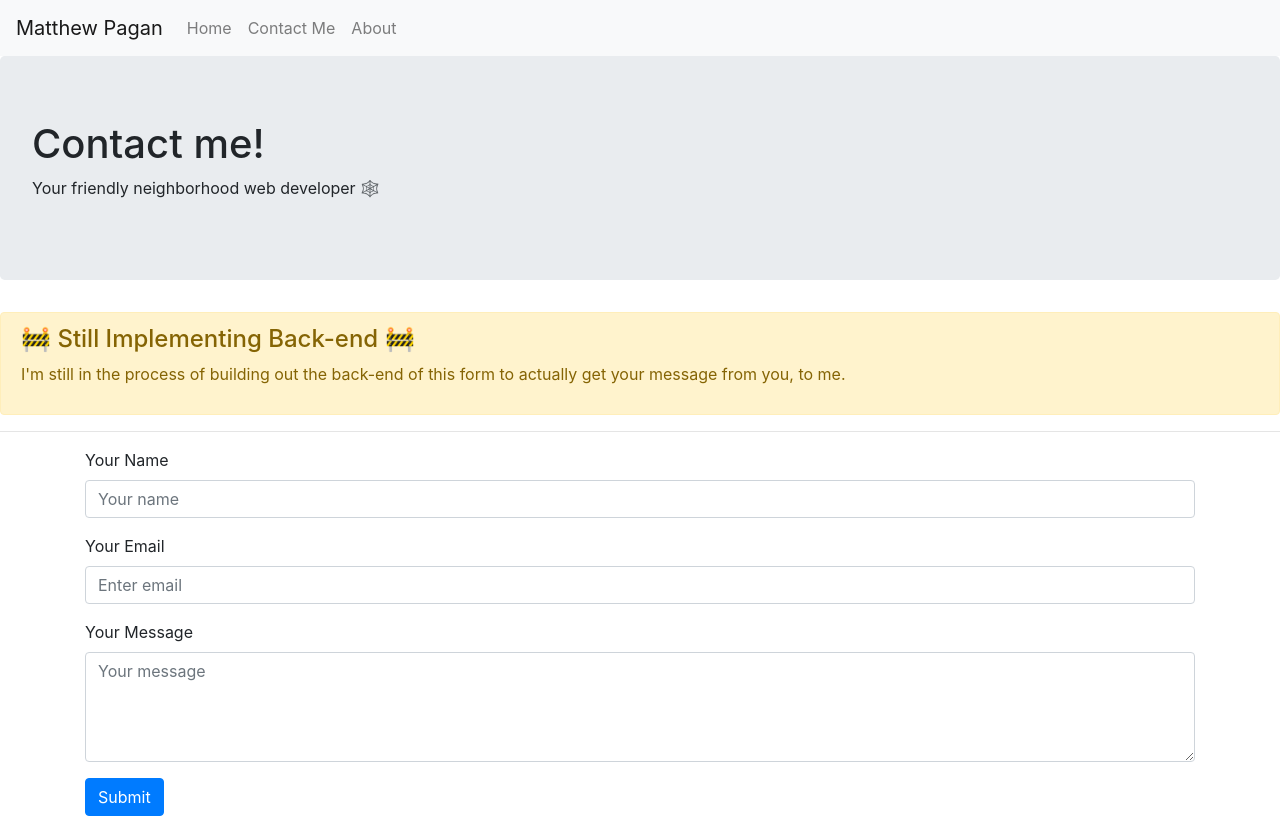
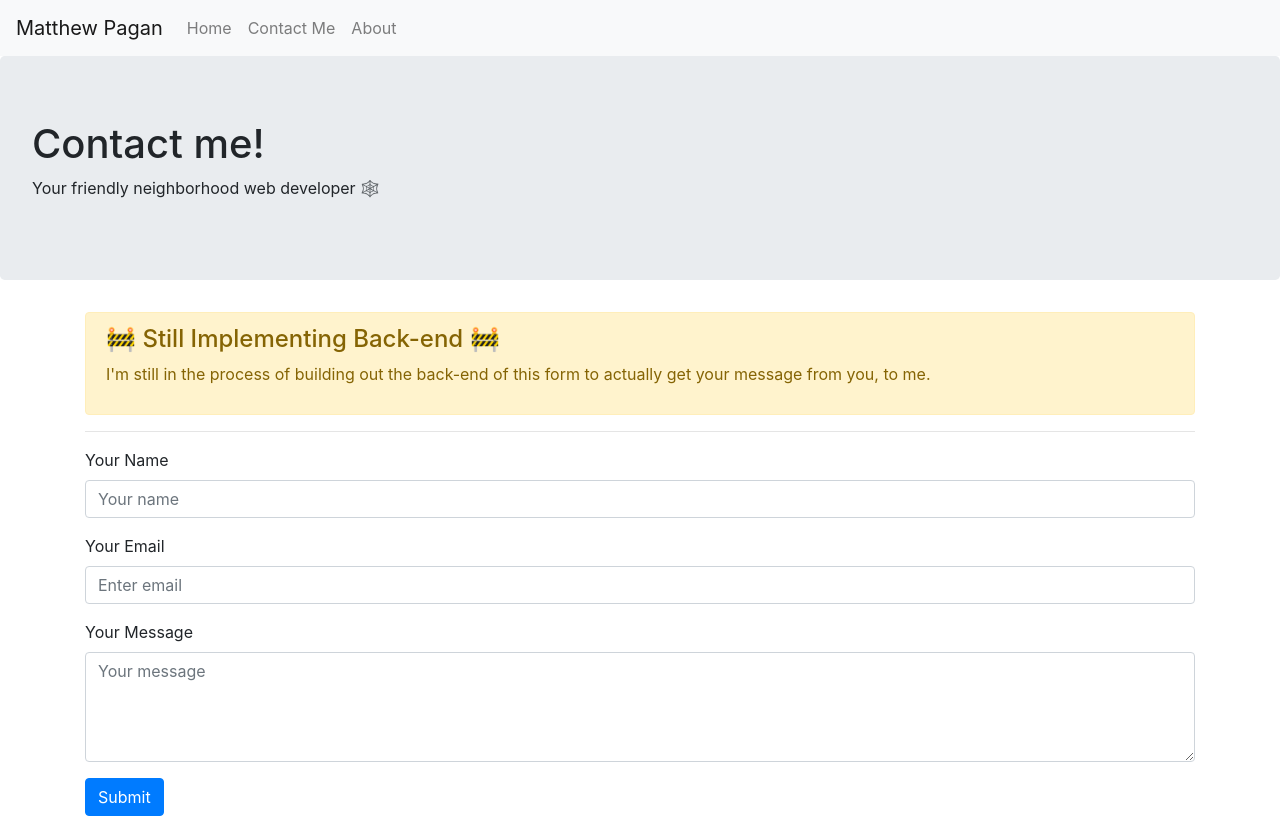
Before and after one commit to mastapegs/next-portfolio, a Next.js app: page /contact in a window 1280 px wide. Built offline with nearby package versions, Linux system fonts and the light colour scheme.

Commit message:
Move <Alert> into <Container>

```diff
--- a/pages/contact.js
+++ b/pages/contact.js
@@ -26,6 +26,8 @@ const Contact = () => {
           Your friendly neighborhood web developer 🕸️
         </p>
       </Jumbotron>
+      <Container>
+
         <Alert variant="warning">
           <Alert.Heading>🚧 Still Implementing Back-end 🚧</Alert.Heading>
           <p>
@@ -33,7 +35,7 @@ const Contact = () => {
           </p>
         </Alert>
         <hr />
-      <Container>
+
         <Form onSubmit={handleSubmit}>
           <Form.Group controlId="name">
             <Form.Label>Your Name</Form.Label>
```
Lines whose indentation alone changed are shown as unchanged.
